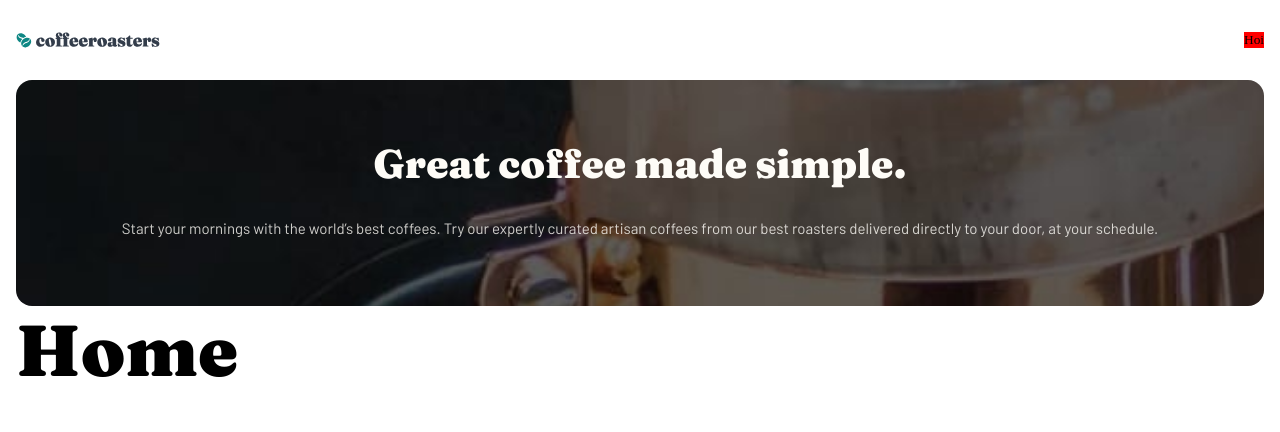
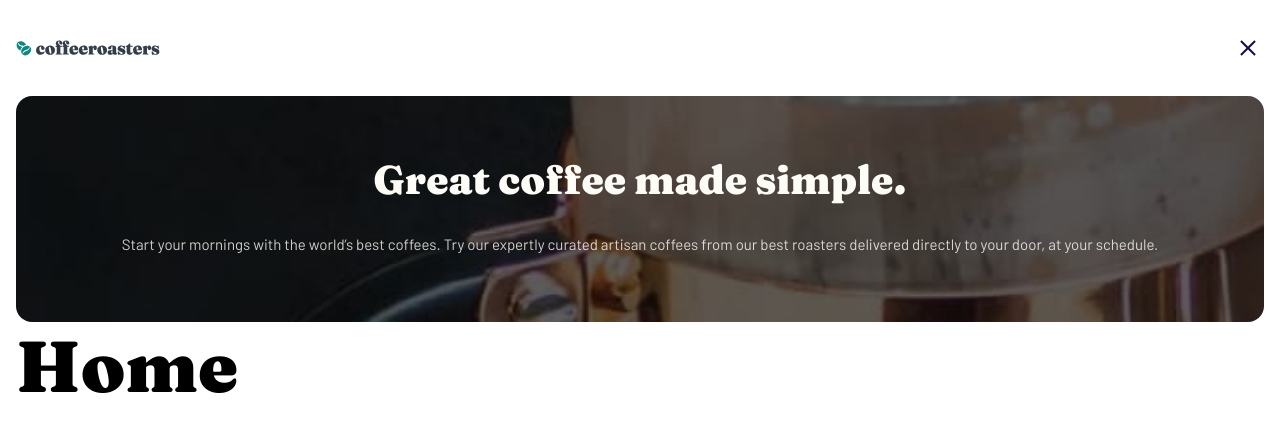
Before and after one commit to DrKlonk/fem-coffee, a Vue app: page / in a window 1280 px wide. Shown: the top 432 px of the page. Built offline with nearby package versions, Linux system fonts and the light colour scheme.

Commit message:
Burger button switch

```diff
--- a/src/components/menu/MenuButton.vue
+++ b/src/components/menu/MenuButton.vue
@@ -1,11 +1,15 @@
 <template>
-  <button
-    class="menu-button"
-    :class="{ active: isCollapsed }"
-    @click="toggleCollapse"
+  <div
+    id="burger"
+    :class="{ active: isBurgerActive }"
+    @click.prevent="toggleCollapse"
   >
-    Hoi
-  </button>
+    <button class="burger-button" title="Menu" type="button">
+      <span class="burger-bar burger-bar--1"></span>
+      <span class="burger-bar burger-bar--2"></span>
+      <span class="burger-bar burger-bar--3"></span>
+    </button>
+  </div>
 </template>
 
 <script>
@@ -13,26 +17,80 @@ export default {
   name: "MenuButton",
   data() {
     return {
-      isCollapsed: true,
+      isBurgerActive: true,
     };
   },
   methods: {
     toggleCollapse() {
-      this.isCollapsed = !this.isCollapsed;
+      this.isBurgerActive = !this.isBurgerActive;
     },
   },
 };
 </script>
 
 <style scoped>
-.menu-button {
+.burger-button {
+  position: relative;
   background-color: transparent;
   border: none;
-  /* padding: 1rem; */
+  padding: 1rem;
   outline: 0;
   font-family: inherit;
+  cursor: pointer;
 }
-.active {
-  background-color: red;
+.burger-bar {
+  background-color: #130f40;
+  position: absolute;
+  top: 50%;
+  right: 6px;
+  left: 6px;
+  height: 2px;
+  width: auto;
+  margin-top: -1px;
+  transition: transform 0.6s cubic-bezier(0.165, 0.84, 0.44, 1),
+    opacity 0.3s cubic-bezier(0.165, 0.84, 0.44, 1),
+    background-color 0.6s cubic-bezier(0.165, 0.84, 0.44, 1);
+}
+
+.burger-bar--1 {
+  -webkit-transform: translateY(-6px);
+  transform: translateY(-6px);
+}
+
+.burger-bar--2 {
+  transform-origin: 100% 50%;
+  transform: scaleX(0.8);
+}
+
+.burger-button:hover .burger-bar--2 {
+  transform: scaleX(1);
+}
+
+.no-touchevents .burger-bar--2:hover {
+  transform: scaleX(1);
+}
+
+.burger-bar--3 {
+  transform: translateY(6px);
+}
+
+#burger.active .burger-button {
+  transform: rotate(-180deg);
+}
+
+#burger.active .burger-bar {
+  background-color: ##ccc;
+}
+
+#burger.active .burger-bar--1 {
+  transform: rotate(45deg);
+}
+
+#burger.active .burger-bar--2 {
+  opacity: 0;
+}
+
+#burger.active .burger-bar--3 {
+  transform: rotate(-45deg);
 }
 </style>
--- a/src/components/ui/Header.vue
+++ b/src/components/ui/Header.vue
@@ -19,6 +19,7 @@ export default {
 .header {
   display: flex;
   justify-content: space-between;
+  align-items: center;
   padding: 1rem 0 2rem 0;
 }
 </style>
```
